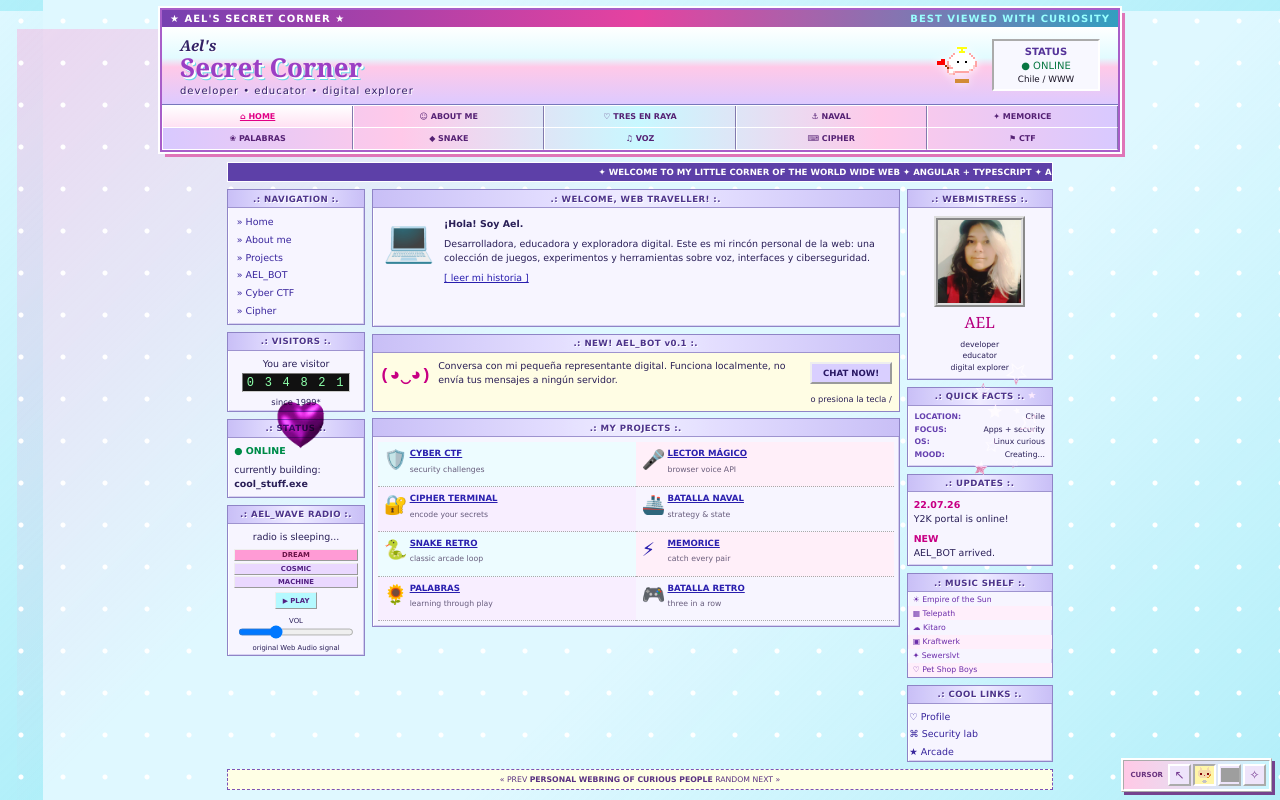
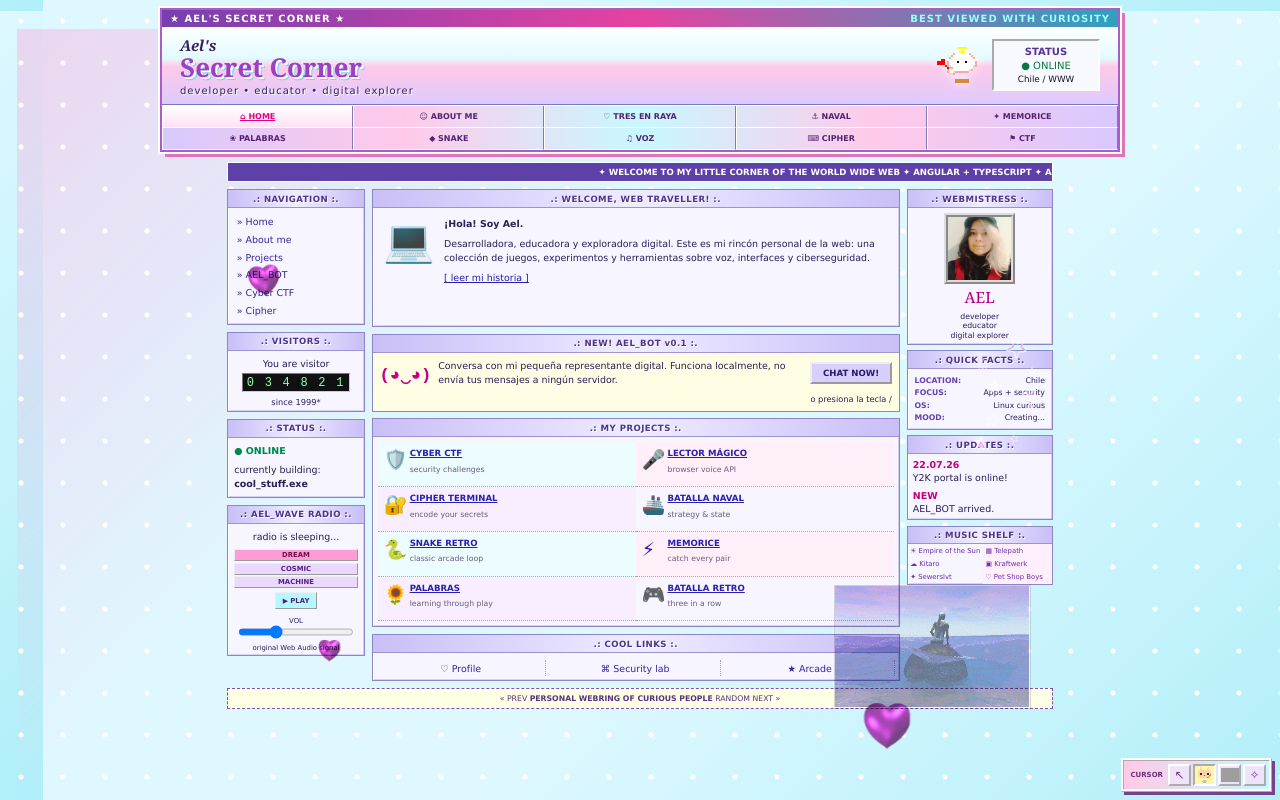
Before and after one commit to AelStGermain/Aelita, an Angular app: page / in a window 1280 px wide. Built offline with nearby package versions, Linux system fonts and the light colour scheme; grey boxes are pictures that could not be loaded.

Commit message:
Equilibra Index y anima decoración Y2K

```diff
--- a/src/app/about/about.component.html
+++ b/src/app/about/about.component.html
@@ -1,5 +1,4 @@
 <section class="profile-screen">
-  <img class="ocean-gif" src="S0W0l3m.gif" alt="Océano digital animado">
   <div class="angel-sticker sticker-left" aria-hidden="true">♡<i>✦</i></div>
   <div class="angel-sticker sticker-right" aria-hidden="true">☁<i>✧</i></div>
   <article class="profile-window">
--- a/src/app/app.component.ts
+++ b/src/app/app.component.ts
@@ -22,6 +22,7 @@ export class AppComponent implements OnInit {
     this.router.events.pipe(filter(event => event instanceof NavigationEnd)).subscribe(event => {
       const url = (event as NavigationEnd).urlAfterRedirects.split('?')[0];
       this.isEditorialPage = url === '/';
+      document.body.classList.toggle('index-page', url === '/');
       this.isMenuOpen = false;
       window.scrollTo({ top: 0 });
     });
--- a/src/app/home/home.component.html
+++ b/src/app/home/home.component.html
@@ -1,6 +1,9 @@
 <section class="portal" aria-labelledby="welcome-title">
-  <img class="floating-gif gif-heart" src="heart-gif-1.gif" alt="" aria-hidden="true">
+  <img class="floating-gif gif-heart heart-a" src="heart-gif-1.gif" alt="" aria-hidden="true">
+  <img class="floating-gif gif-heart heart-b" src="heart-gif-1.gif" alt="" aria-hidden="true">
+  <img class="floating-gif gif-heart heart-c" src="heart-gif-1.gif" alt="" aria-hidden="true">
   <img class="floating-gif gif-stars" src="pink.gif" alt="" aria-hidden="true">
+  <img class="index-ocean-gif" src="S0W0l3m.gif" alt="Escena oceánica digital animada">
   <div class="marquee"><span>✦ WELCOME TO MY LITTLE CORNER OF THE WORLD WIDE WEB ✦ ANGULAR + TYPESCRIPT ✦ ALWAYS UNDER CONSTRUCTION ✦</span></div>
   <div class="portal-grid">
     <aside class="left-column">
@@ -28,6 +31,7 @@
           <a routerLink="/gato"><span>🎮</span><b>BATALLA RETRO</b><small>three in a row</small></a>
         </div>
       </section>
+      <section class="web-box links center-links"><h2>.: COOL LINKS :.</h2><div><a routerLink="/about">♡ Profile</a><a routerLink="/ctf">⌘ Security lab</a><a routerLink="/snake">★ Arcade</a></div></section>
     </div>
 
     <aside class="right-column">
@@ -35,7 +39,6 @@
       <section class="web-box"><h2>.: QUICK FACTS :.</h2><dl><dt>LOCATION:</dt><dd>Chile</dd><dt>FOCUS:</dt><dd>Apps + security</dd><dt>OS:</dt><dd>Linux curious</dd><dt>MOOD:</dt><dd>Creating...</dd></dl></section>
       <section class="web-box updates"><h2>.: UPDATES :.</h2><p><b>22.07.26</b><br>Y2K portal is online!</p><p><b>NEW</b><br>AEL_BOT arrived.</p></section>
       <section class="web-box favorites"><h2>.: MUSIC SHELF :.</h2><a href="https://open.spotify.com/search/Empire%20of%20the%20Sun" target="_blank" rel="noopener">☀ Empire of the Sun</a><a href="https://open.spotify.com/search/Telepath%20vaporwave" target="_blank" rel="noopener">▦ Telepath</a><a href="https://open.spotify.com/search/Kitaro" target="_blank" rel="noopener">☁ Kitaro</a><a href="https://open.spotify.com/search/Kraftwerk" target="_blank" rel="noopener">▣ Kraftwerk</a><a href="https://open.spotify.com/search/Sewerslvt" target="_blank" rel="noopener">✦ Sewerslvt</a><a href="https://open.spotify.com/search/Pet%20Shop%20Boys" target="_blank" rel="noopener">♡ Pet Shop Boys</a></section>
-      <section class="web-box links"><h2>.: COOL LINKS :.</h2><a routerLink="/about">♡ Profile</a><a routerLink="/ctf">⌘ Security lab</a><a routerLink="/snake">★ Arcade</a></section>
     </aside>
   </div>
   <div class="webring">« PREV　 <b>PERSONAL WEBRING OF CURIOUS PEOPLE</b>　 RANDOM　 NEXT »</div>
--- a/src/styles.css
+++ b/src/styles.css
@@ -180,3 +180,23 @@ body.cursor-custom2,body.cursor-custom2 :is(a,button,[role="button"]){cursor:url
 @media(max-height:820px) and (min-width:701px){app-home .portal{zoom:.86}.site-header .masthead{min-height:65px!important}.site-header .brand strong{font-size:26px!important}footer{padding-block:5px!important}}
 @media(max-width:540px){.cursor-palette{right:4px;bottom:4px}.cursor-palette span{display:none}}
 @media(max-width:700px){.home-mode{height:auto;min-height:100dvh;overflow:visible}.home-mode main,.home-mode app-home{height:auto;overflow:visible}.floating-gif{display:none}.header-orb img{width:76px;height:31px}}
+
+/* Index viewport balancing: center the short links and compact the tall right rail. */
+html:has(body.index-page),body.index-page{height:100dvh;overflow:hidden}
+.center-links>div{display:flex;justify-content:space-around;gap:5px;padding:4px}.center-links a{flex:1;padding:3px!important;text-align:center!important;border-right:1px dotted #c78cbd!important}
+.favorites{display:grid!important;grid-template-columns:1fr 1fr}.favorites h2{grid-column:1/-1}.favorites a{padding:3px!important;font-size:8px!important;white-space:nowrap}
+.profile-mini img{width:82px!important;height:82px!important;margin:6px auto 3px!important}.profile-mini p{margin:3px!important;line-height:1.25!important}
+.right-column{gap:6px!important}.right-column .web-box p{margin:4px 6px!important}
+
+/* Three slow roaming hearts stay in the page margins. */
+.gif-heart{mix-blend-mode:multiply;opacity:.72;object-fit:contain;filter:saturate(1.15);will-change:transform}
+.heart-a{left:1.5vw;top:18%;width:48px;height:48px;animation:heartDriftA 18s steps(9,end) infinite alternate}
+.heart-b{left:auto;right:2vw;top:28%;width:76px;height:76px;animation:heartDriftB 24s steps(12,end) infinite alternate-reverse}
+.heart-c{left:8vw;top:auto;bottom:8%;width:34px;height:34px;animation:heartDriftC 28s steps(14,end) infinite alternate}
+@keyframes heartDriftA{0%{transform:translate(0,0) rotate(-8deg)}40%{transform:translate(9vw,18vh) rotate(7deg)}70%{transform:translate(2vw,42vh) rotate(-4deg)}100%{transform:translate(12vw,60vh) rotate(9deg)}}
+@keyframes heartDriftB{0%{transform:translate(0,0) scale(.85)}35%{transform:translate(-7vw,20vh) scale(1)}70%{transform:translate(1vw,38vh) scale(.78)}100%{transform:translate(-10vw,55vh) scale(.95)}}
+@keyframes heartDriftC{0%{transform:translate(0,0)}50%{transform:translate(35vw,-5vh)}100%{transform:translate(72vw,1vh)}}
+.index-ocean-gif{position:fixed;right:2vw;bottom:0;z-index:0;width:min(300px,18vw);height:auto;max-height:145px;object-fit:cover;border:3px ridge rgba(255,255,255,.8);opacity:.58;filter:saturate(.8) hue-rotate(18deg);pointer-events:none;mix-blend-mode:multiply}
+@media(max-width:1200px){.index-ocean-gif{width:170px;opacity:.35}.heart-a,.heart-b,.heart-c{opacity:.42}}
+@media(max-width:700px){html:has(body.index-page),body.index-page{height:auto;overflow:auto}.index-ocean-gif{display:none}}
+@media(prefers-reduced-motion:reduce){.heart-a,.heart-b,.heart-c{animation:none}}
```
Also changed, not shown: 5 other files (tests, documents, lock files or other folders).
